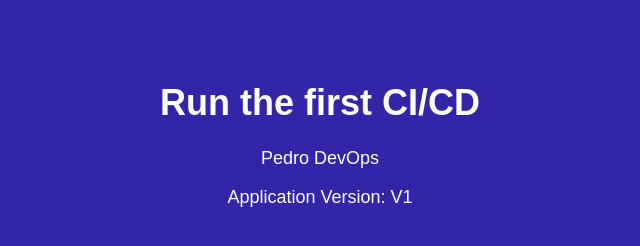
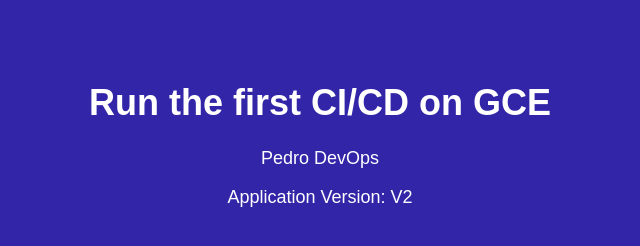
Before and after one commit to perodriguez1630/DevOps-CI-CD, a plain HTML site: page index.html in a window 1280 px wide. Shown: the whole page, without its empty margins (320-960 px from the left). Drawn offline with Linux system fonts and the light colour scheme.

Commit message:
New test of CI/CD on GCE-v4

```diff
--- a/index.html
+++ b/index.html
@@ -21,8 +21,8 @@
     </style>
 </head>
 <body>
-    <h1>Run the first CI/CD </h1>
+    <h1>Run the first CI/CD on GCE </h1>
     <p>Pedro DevOps</p>
-    <p>Application Version: V1</p>
+    <p>Application Version: V2</p>
 </body>
 </html>
```
